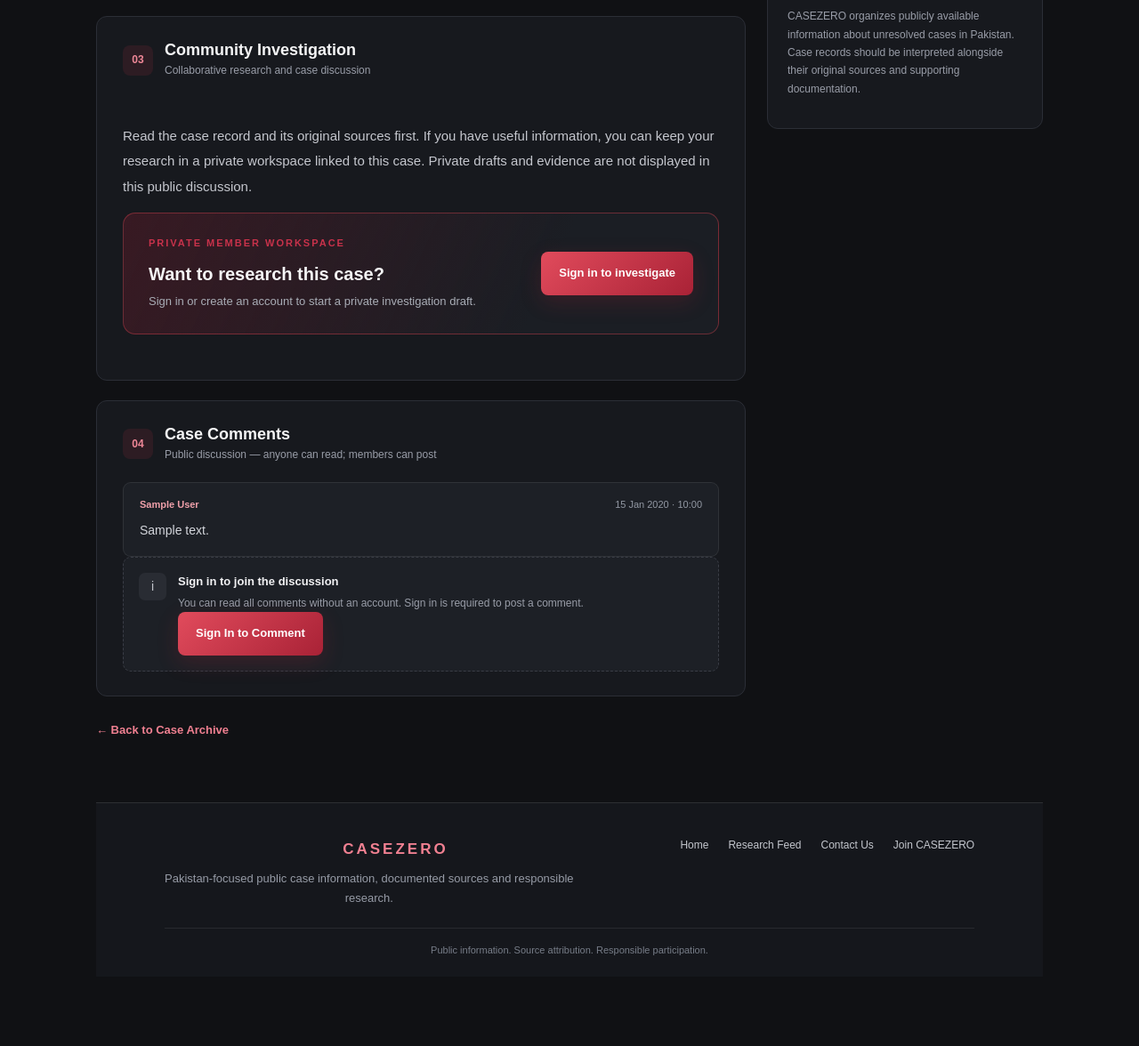
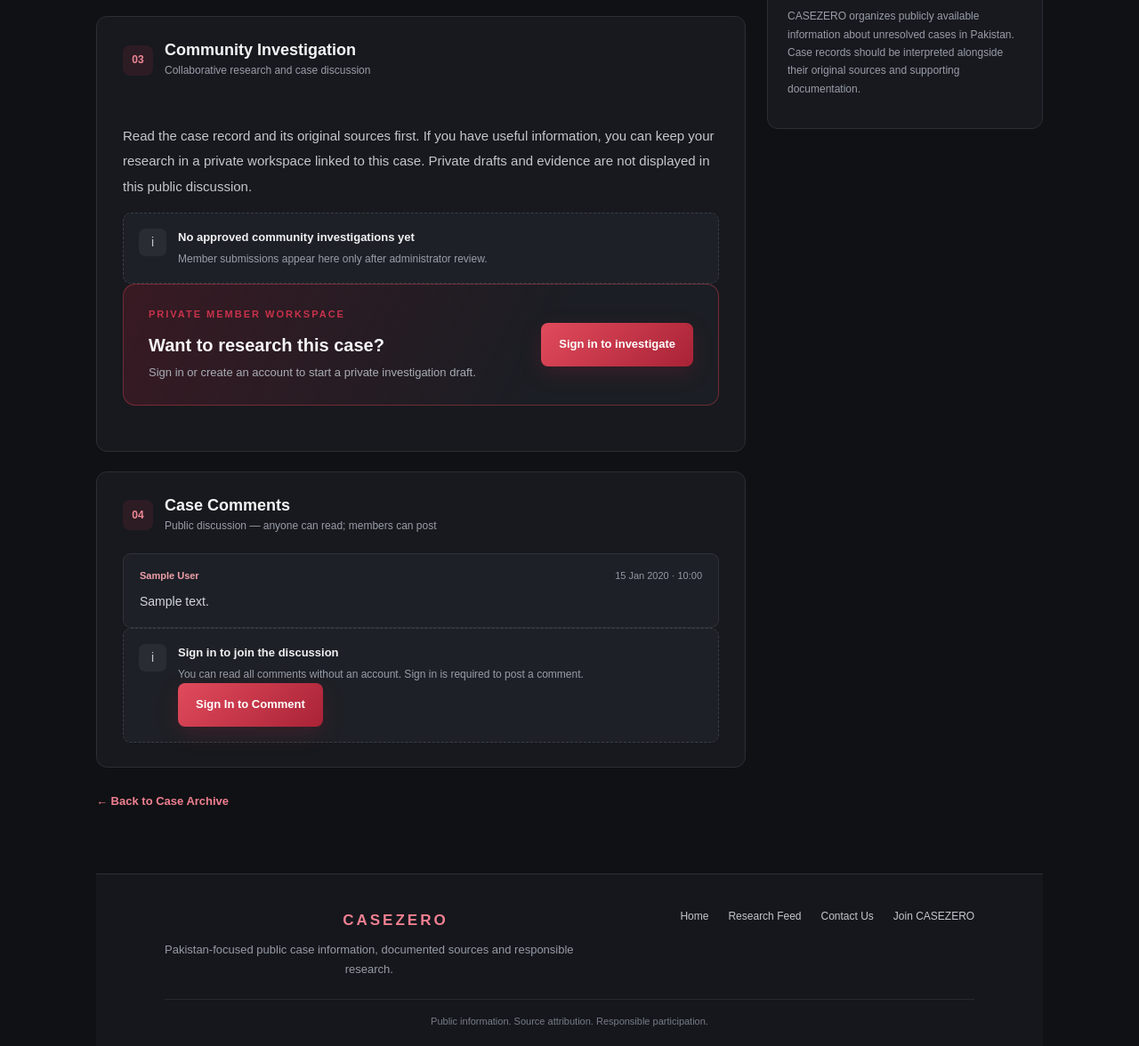
Before and after one commit to roshniqureshii14-lgtm/CaseZero, a Spring Boot app: page /cases/1 in a window 1280 px wide. Shown: the part 867-2043 px from the top of the page at 89% size. Before the commit the page ends 1941 px from the top, so only its background shows below. Run offline with Spring Boot 4, Linux system fonts and the light colour scheme; data comes from the database, SQL or seed files in the repository; tables that the repository leaves empty hold one stand-in row (values such as "Sample post"); some of the project's set-up classes (security, data sources, template engines, error pages and the like) are left out, and stand-ins take their place; some libraries are stand-ins or nearby versions.

Commit message:
Display approved community investigations on case pages

```diff
--- a/src/main/resources/templates/case-details.html
+++ b/src/main/resources/templates/case-details.html
@@ -569,6 +569,21 @@
                 <p class="case-summary">
                     Read the case record and its original sources first. If you have useful information, you can keep your research in a private workspace linked to this case. Private drafts and evidence are not displayed in this public discussion.
                 </p>
+                <div class="empty-state" th:if="${#lists.isEmpty(communityInvestigations)}">
+                    <div class="empty-icon">i</div>
+                    <div><strong>No approved community investigations yet</strong><p>Member submissions appear here only after administrator review.</p></div>
+                </div>
+                <div class="community-investigation-list" th:if="${!#lists.isEmpty(communityInvestigations)}">
+                    <article class="case-comment" th:each="item : ${communityInvestigations}">
+                        <div class="comment-meta">
+                            <strong class="comment-author" th:text="${item.title}">Investigation title</strong>
+                            <time th:text="${#temporals.format(item.createdAt,'dd MMM yyyy')}">Date</time>
+                        </div>
+                        <p class="comment-notice">Shared by <a th:href="@{/members/{id}(id=${item.author.publicId})}" th:text="${item.author.name}">Member</a></p>
+                        <p class="comment-body" th:text="${item.findings}">Approved community findings</p>
+                        <p class="comment-notice" th:if="${item.sourceNotes != null and !#strings.isEmpty(item.sourceNotes)}" th:text="${'Source notes: ' + item.sourceNotes}"></p>
+                    </article>
+                </div>
                 <div class="start-investigation-panel" th:if="${loggedIn}">
                     <div>
                         <div class="eyebrow">PRIVATE MEMBER WORKSPACE</div>
```
